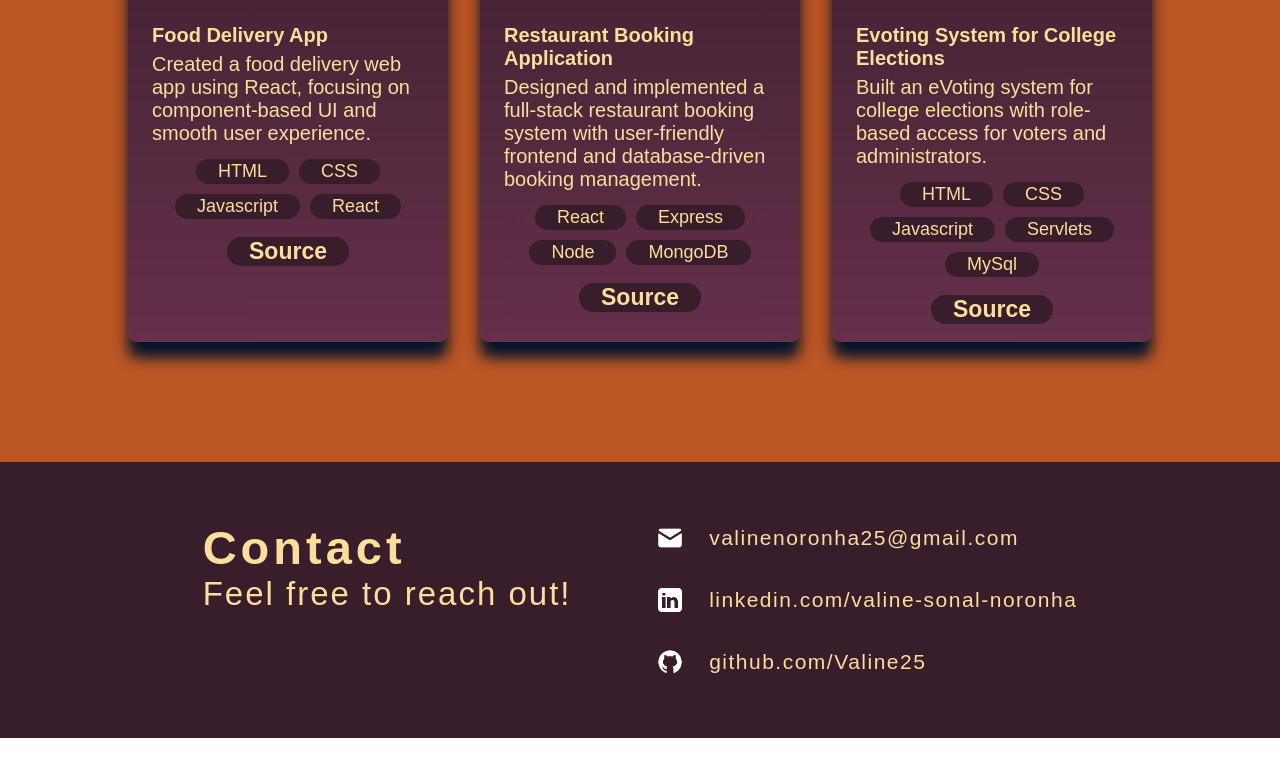
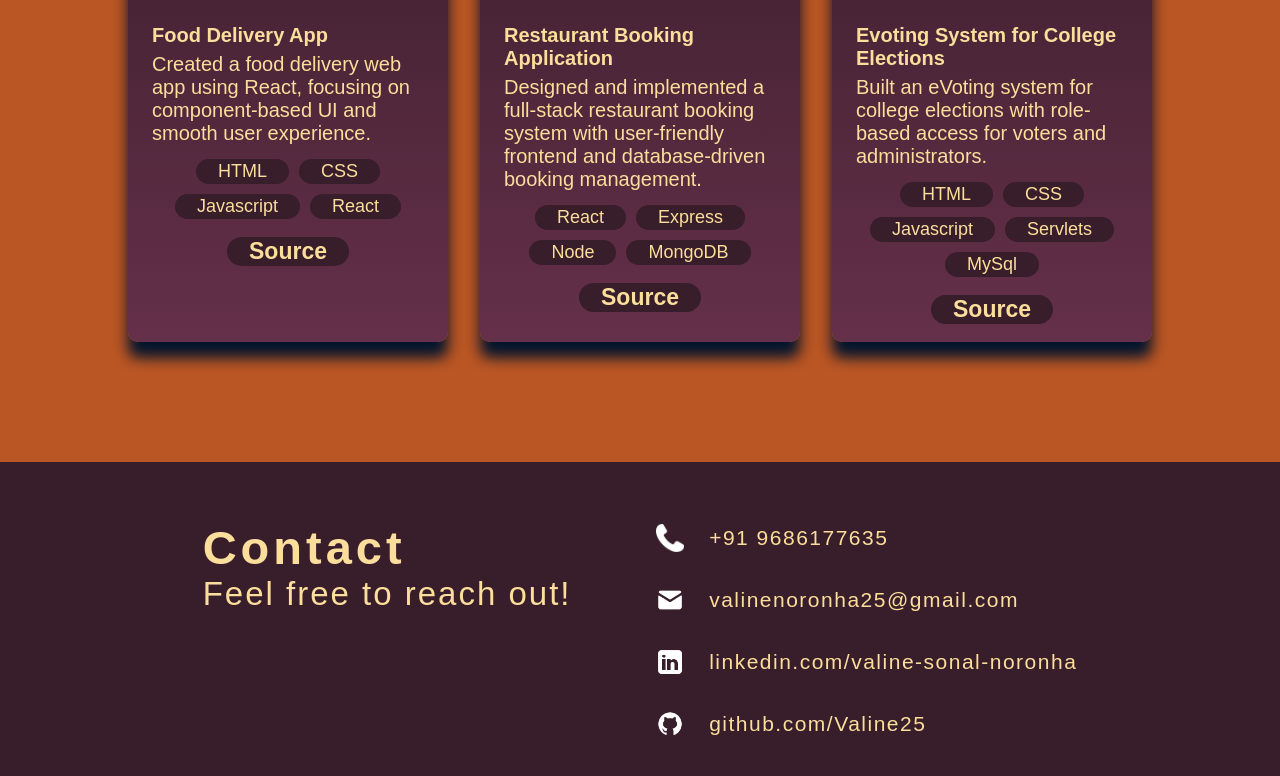
Before and after one commit to Valine25/portfolio, a React (Vite) app: page / in a window 1280 px wide. Shown: the part 3039-3815 px from the top of the page. Before the commit the page ends 3777 px from the top, so only its background shows below. Built offline with nearby package versions, Linux system fonts and the light colour scheme; a web font is replaced by a local one.

Commit message:
Portfolio

```diff
--- a/src/components/Contact/Contact.jsx
+++ b/src/components/Contact/Contact.jsx
@@ -10,6 +10,15 @@
       </div>
 
       <ul className={styles.links}>
+         <li className={styles.link}>
+          <img
+            src="/assets/contact/phone.png"
+            alt="Phone icon"
+          />
+          <a href="tel:+919686177635">
+            +91 9686177635
+          </a>
+        </li>
         <li className={styles.link}>
           <img
             src="/assets/contact/emailIcon.png"
--- a/src/components/Hero/Hero.module.css
+++ b/src/components/Hero/Hero.module.css
@@ -131,7 +131,6 @@
     margin-right: 0; /* remove right margin */
   }
 }
-
 .buttons {
   display: flex;
   gap: 15px;
```
Also changed, not shown: public/assets/contact/phone.png (added).
